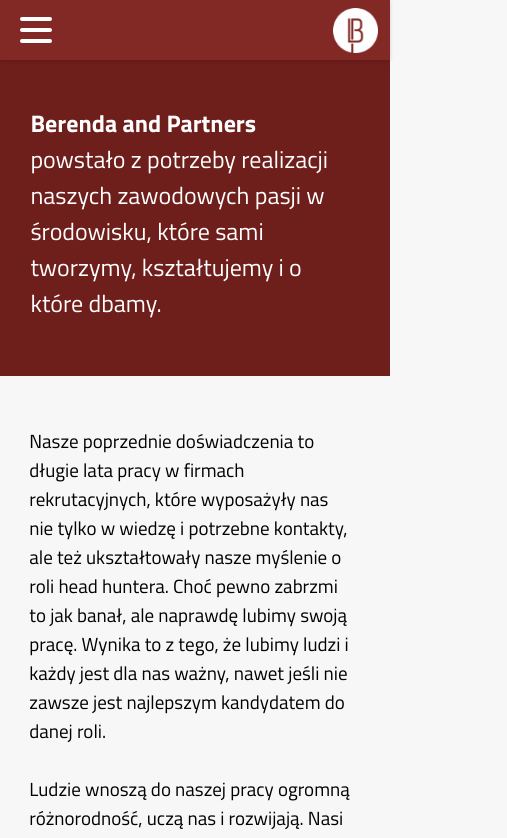
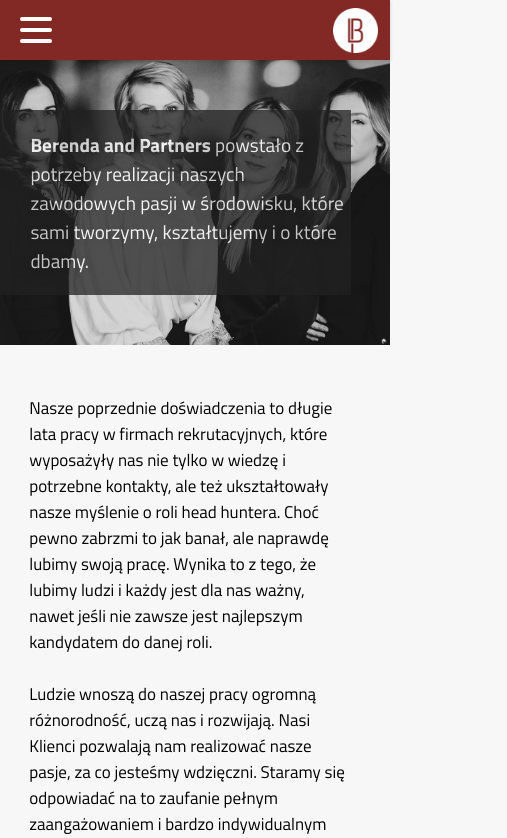
Before and after one commit to KaRat2137/Berenda_and_Partners, a website built with Vite: page index.html in a window 390 px wide. Shown: the top 838 px of the page, 507 px wide, since content can reach past the window. Built offline with nearby package versions, Linux system fonts and the light colour scheme; some packages are replaced by stand-ins of ours.

Commit message:
added background picture to the mobile version and minor styling changes

```diff
--- a/index.html
+++ b/index.html
@@ -2,8 +2,8 @@
 <html lang="en">
 <head>
     <meta charset="UTF-8">
+    <meta name="viewport" content="width=device-width, initial-scale=1.0, maximum-scale=1.0, user-scalable=no" />
     <meta http-equiv="X-UA-Compatible" content="IE=edge">
-    <meta name="viewport" content="width=device-width, initial-scale=1.0">
     <link rel="preconnect" href="https://fonts.googleapis.com">
     <link rel="preconnect" href="https://fonts.gstatic.com" crossorigin>
     <link href="https://fonts.googleapis.com/css2?family=Roboto+Slab:wght@100;300;400&family=Titillium+Web:wght@200;300;400;600;700;900&display=swap" rel="stylesheet">    <link rel="stylesheet" href="style.css">
@@ -133,17 +133,18 @@
   </section>
 
   <section class="white" id="clients2">
-    <div id="client">KPMG</div>
-    <div id="client">Hogan Lovells</div>
-    <div id="client">Wardyński i Wspólnicy</div>
-    <div id="client">MJH Legal</div>
-    <div id="client">Jara Drapała i Partnerzy</div>
-    <div id="client">CK Legal</div>
-    <div id="client">Kochański i Partnerzy</div>
+
     <div id="client">Barentz Sp. z o.o.</div>
     <div id="client">CIECH SA</div>
+    <div id="client">CK Legal</div>
+    <div id="client">Hogan Lovells</div>
     <div id="client">Ipopema Financial Advisory Sp. z o.o.</div>
+    <div id="client">Jara Drapała i Partnerzy</div>
+    <div id="client">Kochański i Partnerzy</div>
+    <div id="client">KPMG</div>
     <div id="client">Manufaktura Piwa Wódki i Wina SA</div>
+    <div id="client">MJH Legal</div>
+    <div id="client">Wardyński i Wspólnicy</div>
     <div id="client">Zakłady Farmaceutyczne Polpharma SA</div>
   </section>
 
--- a/style.css
+++ b/style.css
@@ -3,8 +3,9 @@
     font-family: "Titillium Web", sans-serif;
     font-size: 19px;
     }
-html {
+html, body {
   scroll-behavior: smooth;
+  overflow-x: hidden;
 }
 * {
     margin: 0;
@@ -18,16 +19,36 @@
   right: 3% !important;
 }
 
+body {
+  font-size: 17px !important;
+  }
+
 .navbar .menu-items {
   width: 80% !important;
 
 }
-
+.intro_bg
+{
+  background-image: url(/intro.png) !important;
+  background-position: center;
+  font-size: 1.2rem !important;
+  background-size: cover;
+  padding-top: 60px !important;
+  background-position-y: 37px;
+}
 .intro {
   padding-left: 7.8% !important;
   width: 90% !important;
-  padding-bottom: 5px !important;
-  padding-top: 5px !important;
+  padding-bottom: 20px !important;
+  padding-top: 20px !important;
+  padding-right: 5px;
+  text-shadow: 1px 1px 4px #1E1E1E !important;
+  background-color: #222222;
+  opacity: 0.75 !important;
+}
+
+h4 {
+  font-size: 1.25rem !important;
 }
 
 .abouts {
@@ -39,6 +60,10 @@
 
 .redspec-line {
   width: 80% !important;
+}
+
+.redspec {
+  opacity: 1 !important;
 }
 
 .happygroup {
@@ -151,7 +176,7 @@
 }
 
 #clients2 {
-  background-color: #f4f4f4;
+  background-color: #eeeeee;
   margin-top: 30px !important;
 }
 
```
Also changed, not shown: english.html (+8 -8 lines), dist/index.html, intro.png (added), 1 other file.
